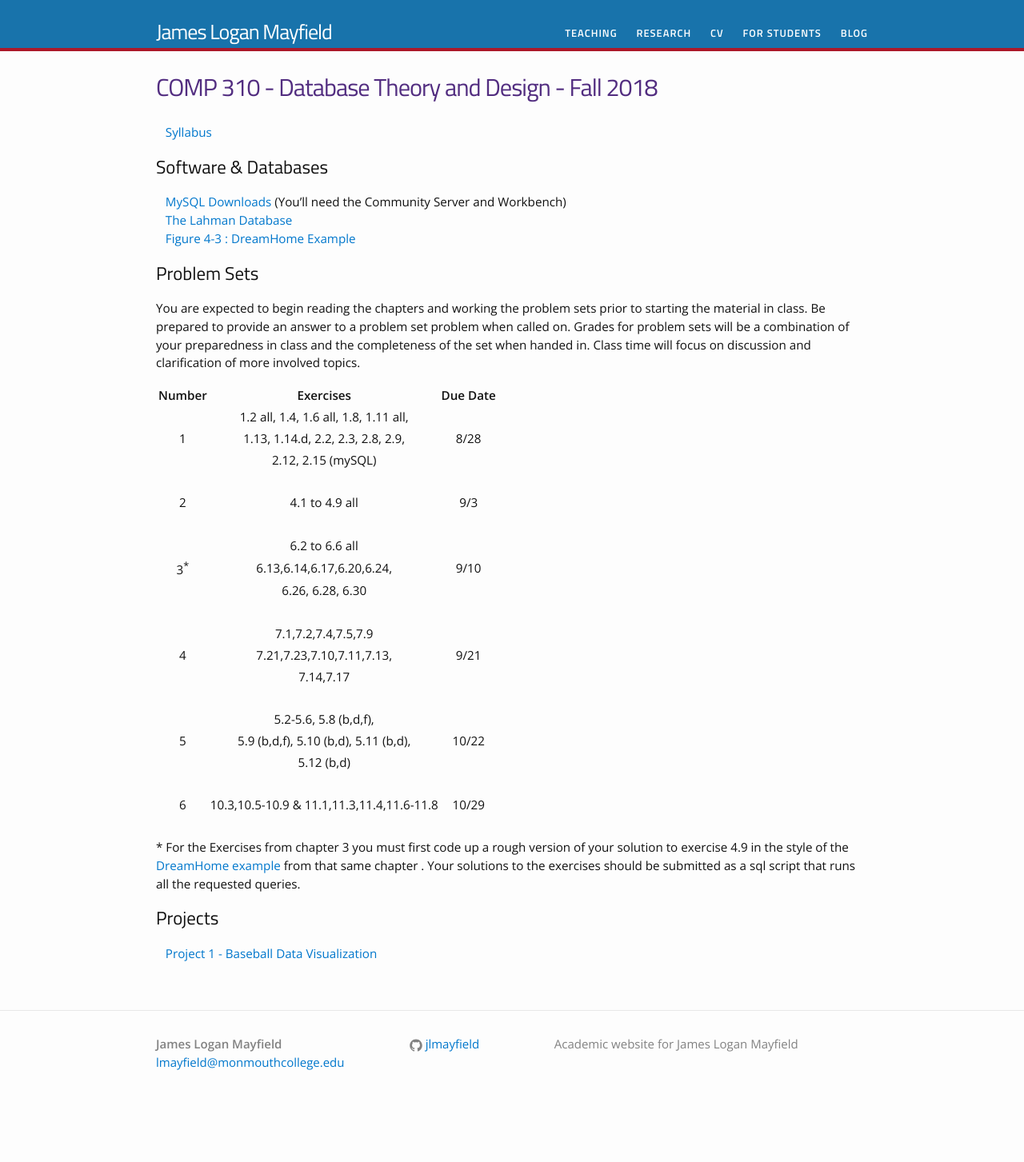
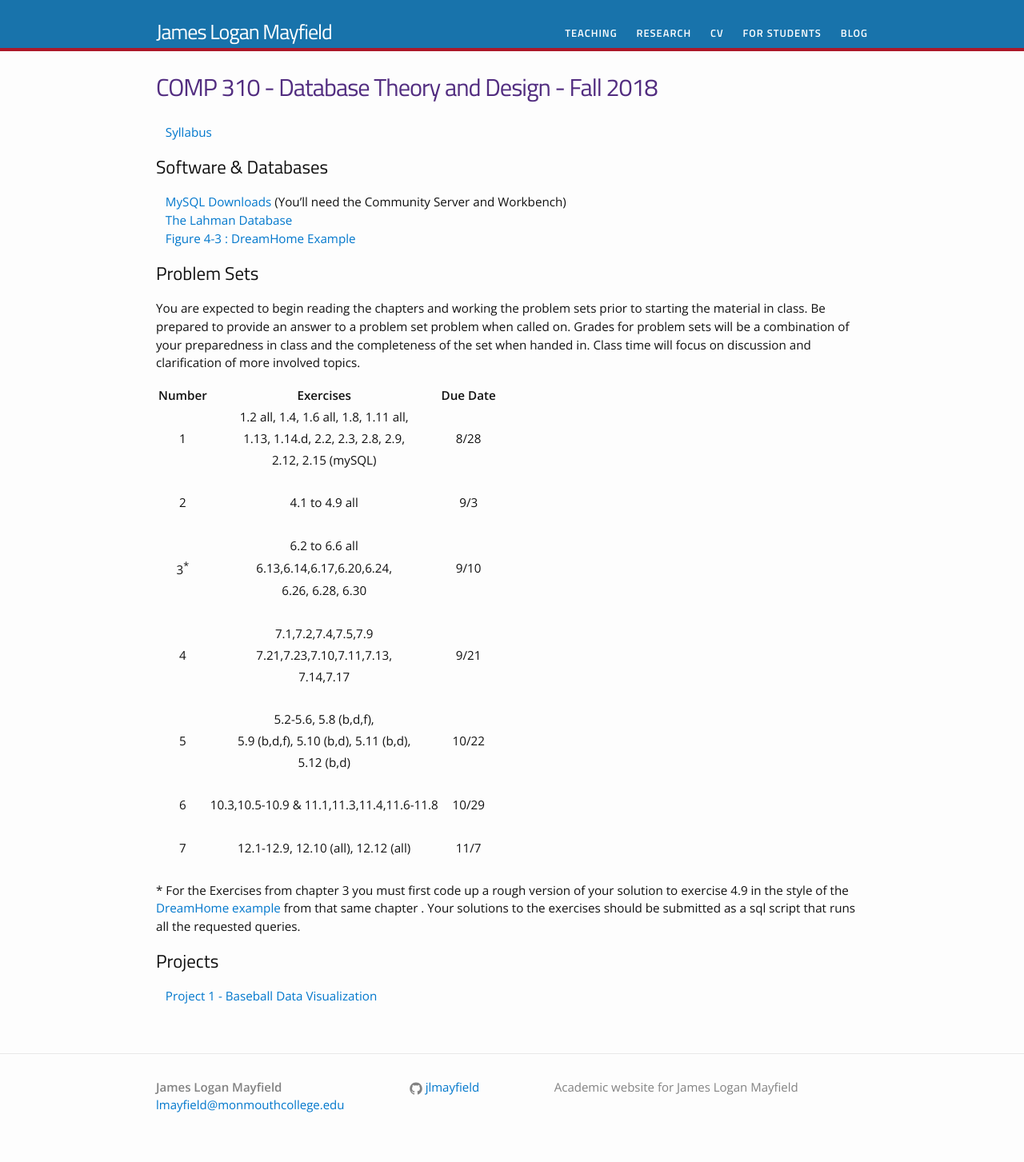
Before and after one commit to jlmayfield/jlmayfield.github.io, a Jekyll site: the page built from teaching/comp310.md, in a window 1280 px wide. Shown: the whole page at 80% size. Built offline with Jekyll 4.4.1, drawn with Linux system fonts in a browser that asks for light colours; before the commit the page ends 1399 px from its top, so only the background shows below that.

Commit message:
fa18. c310. hwk 7 up

```diff
--- a/teaching/comp310.md
+++ b/teaching/comp310.md
@@ -39,7 +39,8 @@ You are expected to begin reading the chapters and working the problem sets prio
 |   |  |  |
 |  6 | 10.3,10.5-10.9 & 11.1,11.3,11.4,11.6-11.8 | 10/29 |
 |   |  |  |
-
+|  7 | 12.1-12.9, 12.10 (all), 12.12 (all) | 11/7 |
+|   |  |  |
 
 \*  For the Exercises from chapter 3 you must first code up a rough version of your solution to exercise 4.9 in the style of the [DreamHome example](/teaching/COMP310/src/fig4.3.sql) from that same chapter .  Your solutions to the exercises should be submitted as a sql script that runs all the requested queries.
 
```
